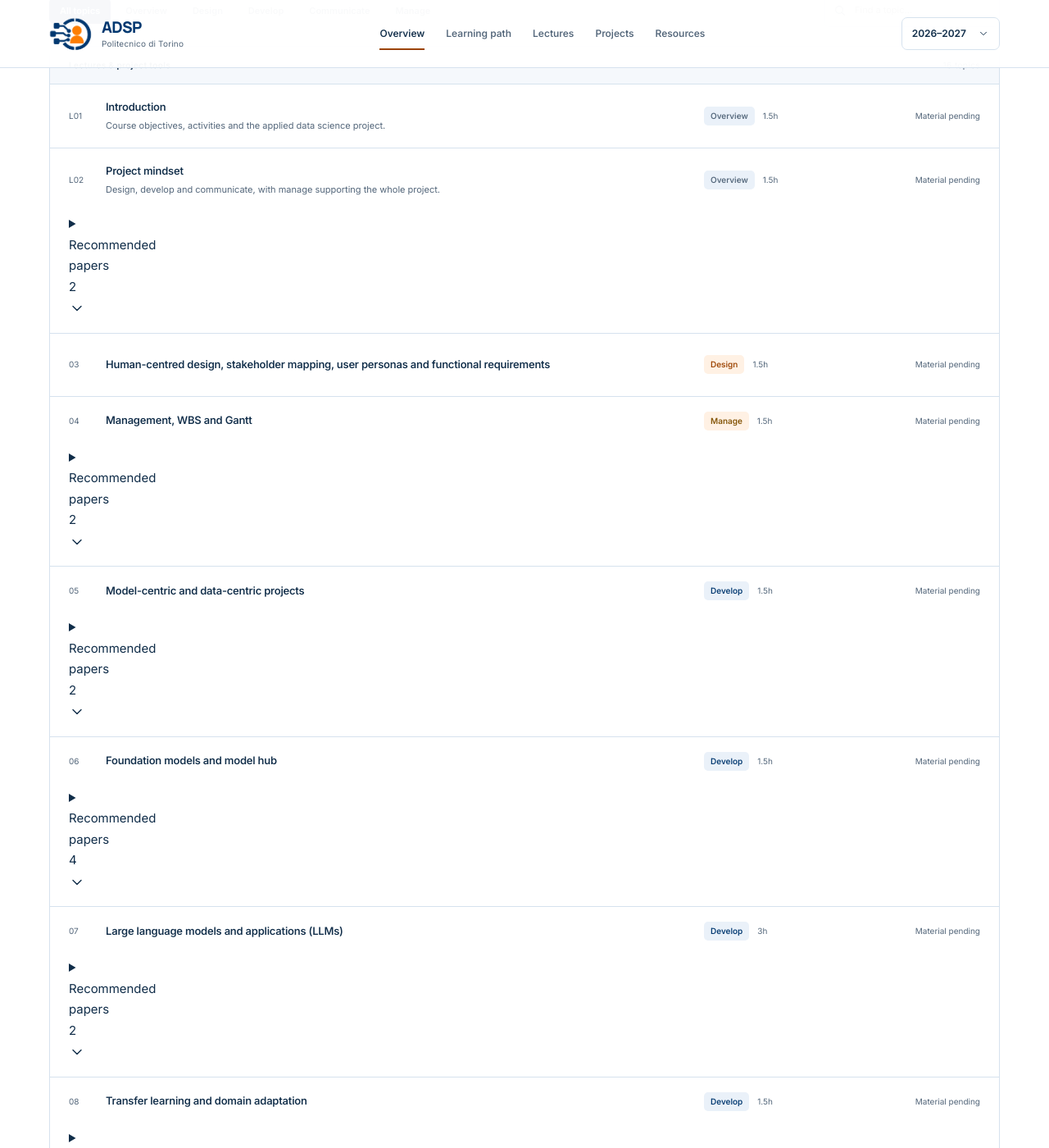
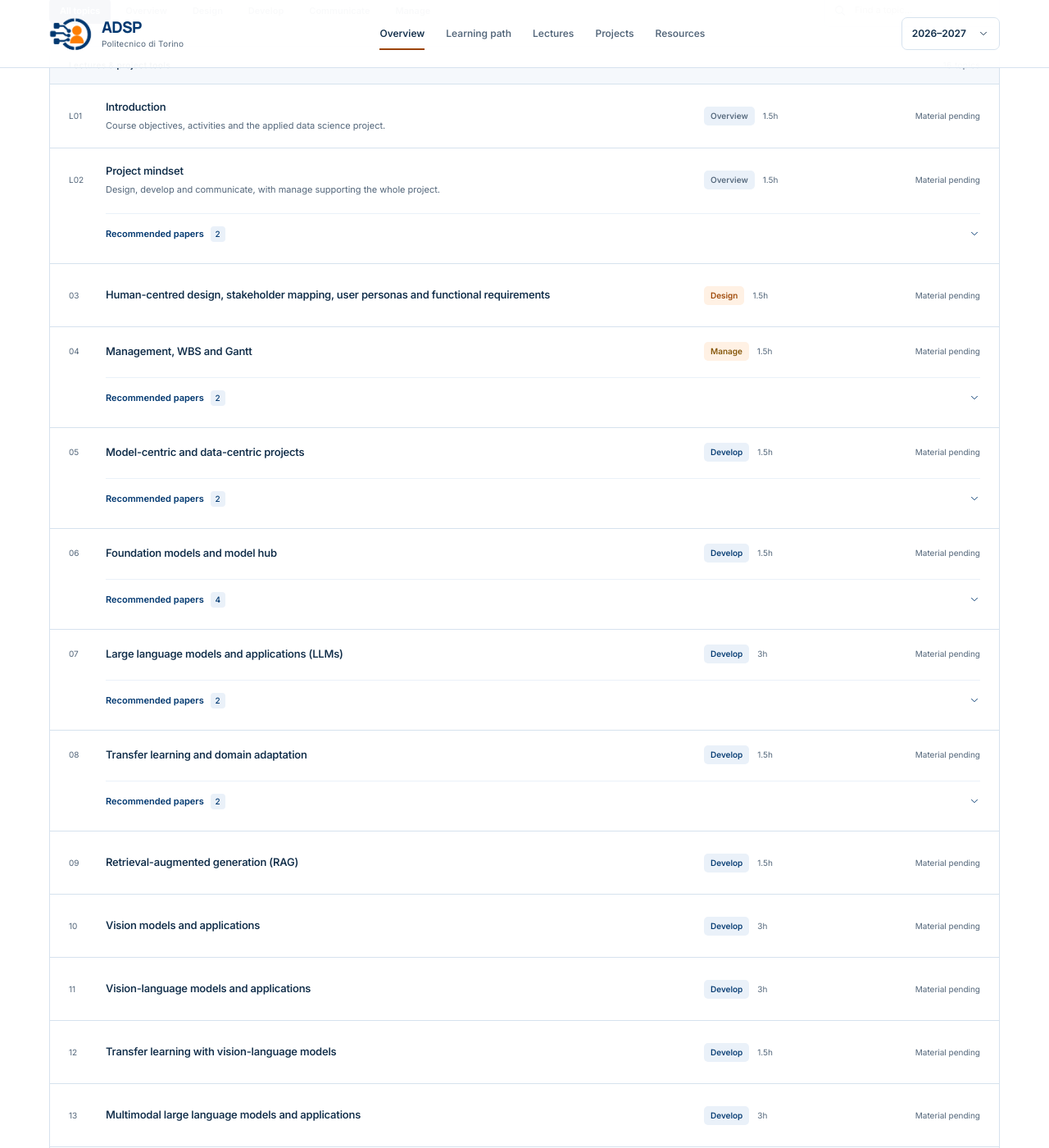
Before and after one commit to adsp-polito/adsp-polito.github.io, a Jekyll site: the page built from README.md, in a window 1280 px wide and 1400 px high, scrolled down 2559 px. Shown: the whole window at 82% size. Built offline with Jekyll 4.4.1, drawn with Linux system fonts in a browser that asks for light colours.

Commit message:
Style lecture readings and bibliography with the site palette

```diff
--- a/assets/css/site.css
+++ b/assets/css/site.css
@@ -241,6 +241,22 @@ summary::-webkit-details-marker{display:none}
 .resource-links .icon{width:12px;height:12px}
 .resource-row-numbered .resource-links{flex-direction:column;align-items:flex-end;gap:7px}
 .resource-pending{font-size:10px;color:var(--muted);white-space:nowrap}
+.resource-row[id]{scroll-margin-top:120px}
+.lecture-readings{grid-column:2/-1;min-width:0;border-top:1px solid var(--surface-blue);padding-top:6px}
+.lecture-readings summary{display:flex;align-items:center;justify-content:space-between;gap:15px;min-height:36px;font-size:11px;font-weight:600;color:var(--link);list-style:none;cursor:pointer}
+.lecture-readings summary::-webkit-details-marker{display:none}
+.lecture-readings summary .icon{width:14px;height:14px;flex-shrink:0}
+.lecture-readings[open] summary .icon{transform:rotate(180deg)}
+.paper-count{display:inline-block;margin-left:5px;padding:1px 6px;border-radius:4px;background:var(--surface-blue);font-size:10px;font-weight:500}
+.lecture-paper-list{list-style:none;padding:0 0 3px}
+.lecture-paper-list li{padding:12px 0;border-top:1px solid var(--surface-blue)}
+.paper-title{font-size:12px;font-weight:600;line-height:1.65;color:var(--link);overflow-wrap:anywhere}
+.paper-title:hover{text-decoration:underline;text-underline-offset:3px}
+.paper-meta{font-size:11px;color:var(--muted);line-height:1.6;margin-top:3px}
+.paper-note{font-size:11px;line-height:1.75;color:var(--muted);margin-top:5px}
+.paper-topic{display:inline-flex;align-items:center;gap:8px;font-size:10px;color:var(--muted);line-height:1.65;margin-top:5px;overflow-wrap:anywhere}
+.paper-topic:hover{color:var(--link);text-decoration:underline;text-underline-offset:3px}
+.paper-topic .icon{width:12px;height:12px;flex-shrink:0}
 .no-results{padding:55px 24px;text-align:center}
 .no-results h3{margin-bottom:10px}.no-results p{font-size:12px;color:var(--muted);margin-bottom:16px}
 .text-button{border:0;background:transparent;display:inline-flex;align-items:center;gap:10px;font-size:12px;font-weight:650;color:var(--link);padding:6px}
@@ -283,6 +299,9 @@ summary::-webkit-details-marker{display:none}
 .reading-panel li{font-size:13px;line-height:1.75;border-bottom:1px solid var(--surface-blue);padding:13px 0 13px 31px;position:relative;counter-increment:books}
 .reading-panel li:before{content:counter(books,decimal-leading-zero);position:absolute;left:0;top:15px;font-size:9px;color:var(--muted)}
 .reading-panel li:last-child{border:0}
+.reading-panel h4{font-family:var(--body);font-size:12px;font-weight:650;margin-bottom:3px}
+.reading-panel .reference-books-title{margin-top:27px}
+.reading-panel .paper-title{font-size:13px}
 .reading-panel .materials-note{font-size:10px;color:var(--muted);margin-top:20px;border-left:2px solid var(--accent);padding-left:13px}
 .course-structure{border:1px solid var(--border);border-radius:10px;margin-top:40px;padding:0 22px}
 .course-structure summary{display:flex;align-items:center;justify-content:space-between;font-size:12px;font-weight:600;padding:18px 0;list-style:none}
```
